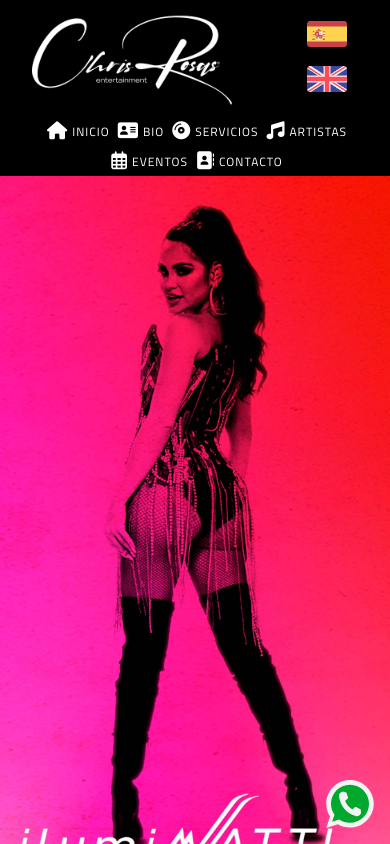
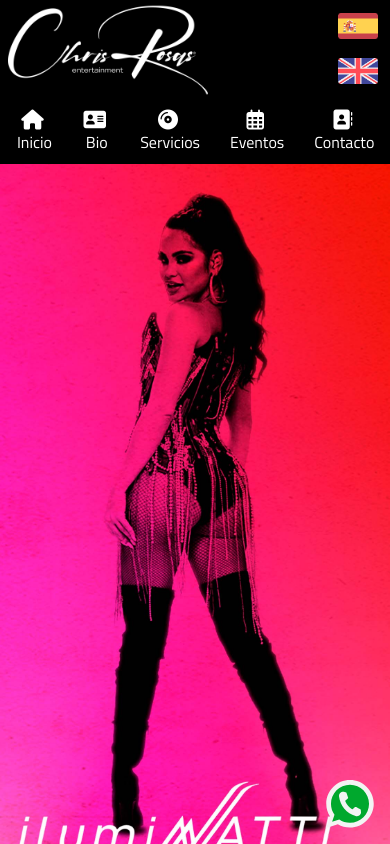
Before and after one commit to oscar-coderookie/chris-rosas-page, a React (Create React App) app: page /natti in a window 390 px wide. Shown: the top 844 px of the page. Built offline with nearby package versions, Linux system fonts and the light colour scheme.

Commit message:
ADD: mobile-menu

```diff
--- a/src/App.jsx
+++ b/src/App.jsx
@@ -1,4 +1,5 @@
 import "./App.scss";
+import React, { useState, useEffect } from "react";
 import { BrowserRouter as Router, Route, Switch } from "react-router-dom";
 import HomePage from "./pages/HomePage/HomePage";
 import ContactPage from "./pages/ContactPage/ContactPage";
@@ -9,16 +10,40 @@ import NattiNatasha from "./pages/NattiNatasha/NattiNatasha";
 import Bio from "./pages/Bio/Bio";
 import ServicesPage from "./pages/ServicesPage/ServicesPage";
 import EventsPage from "./pages/EventsPage/EventsPage";
-import { Header} from "./components";
-import CookieConsent from "react-cookie-consent";
+import { Header, MenuMobile } from "./components";
+import CookieConsent, {
+  Cookies,
+  getCookieConsentValue,
+} from "react-cookie-consent";
 import whatsappLogo from "./assets/img/whatsapp-logo.svg";
 
 function App() {
+  const [breakpoint, setBreakpoint] = useState(true);
+  const handleWindowResize = () => {
+    if (window.innerWidth > 475) {
+      setBreakpoint(true);
+    } else {
+      setBreakpoint(false);
+    }
+  };
+
+  useEffect(() => {
+    window.addEventListener("resize", handleWindowResize);
+    if (window.innerWidth > 475) {
+      setBreakpoint(true);
+    } else {
+      setBreakpoint(false);
+    }
+    return () => {
+      window.removeEventListener("resize", handleWindowResize);
+    };
+  }, []);
+
   return (
     <Router>
       <div className="app">
-        <Header />
-
+        {!breakpoint ? <MenuMobile /> : null}
+        {breakpoint ? <Header /> : null}
         <Switch>
           <Route exact path="/">
             <HomePage />
@@ -41,7 +66,7 @@ function App() {
           <Route exact path="/daddy-yankee">
             <DaddyYankee />
           </Route>
-          <Route exact path="/ñengo">
+          <Route exact path="/nengo">
             <ÑengoFlow />
           </Route>
           <Route exact path="/natti">
@@ -55,17 +80,34 @@ function App() {
         >
           <img className="whatsapp" src={whatsappLogo} alt="whatsapp" />
         </a>
+
+        {getCookieConsentValue === true ? null : (
           <CookieConsent
             debug={true}
             buttonText="Acepto"
             style={{ background: "#383838" }}
             buttonStyle={{ color: "black", fontSize: "12px" }}
             enableDeclineButton
+            hideOnAccept={true}
+            visible="byCookieValue"
+            expires={150}
             declineButtonText="No acepto"
+            onDecline={() => {
+              alert("Vale!");
+            }}
+            onAccept={(acceptedByScrolling) => {
+              if (acceptedByScrolling) {
+                // triggered if user scrolls past threshold
+                alert("Accept was triggered by user scrolling");
+              } else {
+                alert("Aviso de cookies aceptado");
+              }
+            }}
           >
             Este sitio web usa cookies. Revisa la política de privacidad para
             mayor información.
           </CookieConsent>
+        )}
       </div>
     </Router>
   );
--- a/src/components/Header/Header.jsx
+++ b/src/components/Header/Header.jsx
@@ -12,6 +12,11 @@ const Header = () => {
 
   return (
     <div className="header">
+    {ubication === "/" ? null : (
+      <div className="header__logo">
+        <img src={logo} alt="logo-chris" />
+      </div>
+    )}
       <nav className="header__nav">
         {ubication === "/" ? null : (
           <NavLink exact to="/" className="header__links">
@@ -46,14 +51,10 @@ const Header = () => {
         )}
       </nav>
 
-      <div className="header__block">
-      {ubication === "/" ? null : (
-        <div className="header__logo">
-          <img src={logo} alt="logo-chris" />
-        </div>
-      )}
+
+
       <TraductionFlags/>
-      </div>
+
 
     </div>
   );
--- a/src/components/Header/Header.scss
+++ b/src/components/Header/Header.scss
@@ -10,6 +10,8 @@
     display: flex;
     width: 100%;
     justify-content: space-around;
+    align-items: center;
+    height: auto;
   }
   &__nav {
     height: 80px;
@@ -53,7 +55,7 @@
     display: flex;
     justify-content: space-between;
     align-items: center;
-    flex-direction: column-reverse;
+    flex-direction: column;
     flex-wrap: wrap;
 
     &__logo {
--- /dev/null
+++ b/src/components/MenuMobile/MenuMobile.jsx
@@ -0,0 +1,64 @@
+import React from "react";
+import "./MenuMobile.scss";
+import logo from "../../assets/img/logo-blanco.png";
+import { NavLink, withRouter } from "react-router-dom";
+import { useTranslation } from "react-i18next";
+import TraductionFlags from "./../TraductionFlags/TraductionFlags";
+
+const MenuMobile = () => {
+  const [t, i18n] = useTranslation("global");
+
+  const ubication = window.location.pathname;
+
+  return (
+    <div className="menu-mobile">
+      <div className="menu-mobile__header">
+        <img className="menu-mobile__logo" src={logo} alt="logo" />
+        <TraductionFlags className="menu-mobile__flags" />
+      </div>
+      <nav className="menu-mobile__nav">
+        {ubication === "/" ? null : (
+          <NavLink exact to="/" className="menu-mobile__links">
+            <span className="menu-mobile__icons fas fa-home"></span>
+            {t("header.home")}
+          </NavLink>
+        )}
+        {ubication === "/bio" ? null : (
+          <NavLink exact to="/bio" className="menu-mobile__links">
+            <span className="menu-mobile__icons fas fa-address-card"></span>
+            {t("header.bio")}
+          </NavLink>
+        )}
+        {ubication === "/services" ? null : (
+          <NavLink exact to="/services" className="menu-mobile__links">
+            <span className="menu-mobile__icons fas fa-compact-disc"></span>
+            {t("header.services")}
+          </NavLink>
+        )}
+        {ubication === "/artists" ||
+        ubication === "/natti" ||
+        ubication === "/daddy-yankee" ||
+        ubication === "/nengo" ? null : (
+          <NavLink exact to="/artists" className="menu-mobile__links">
+            <span className="menu-mobile__icons fas fa-music"></span>
+            {t("header.artists")}
+          </NavLink>
+        )}
+        {ubication === "/events" ? null : (
+          <NavLink exact to="/events" className="menu-mobile__links">
+            <span className="menu-mobile__icons far fa-calendar-alt"></span>
+            {t("header.events")}
+          </NavLink>
+        )}
+        {ubication === "/contact" ? null : (
+          <NavLink exact to="/contact" className="menu-mobile__links">
+            <span className="menu-mobile__icons fas fa-address-book"></span>
+            {t("header.contact")}
+          </NavLink>
+        )}
+      </nav>
+    </div>
+  );
+};
+
+export default withRouter(MenuMobile);
--- /dev/null
+++ b/src/components/MenuMobile/MenuMobile.scss
@@ -0,0 +1,59 @@
+.menu-mobile {
+  display: flex;
+  align-items: center;
+  justify-content: center;
+  flex-direction: column;
+
+  &__header {
+    display: flex;
+    align-items: center;
+    width: 100%;
+    justify-content: space-between;
+
+  }
+  &__logo {
+    height: 100px;
+    margin-left: 8px;
+  }
+  &__nav {
+    margin: 10px 0px;
+    display: flex;
+  }
+
+  &__links {
+    text-decoration: none;
+    color: white;
+    margin: 0px 4px;
+    display: flex;
+    align-items: center;
+    justify-content: center;
+    flex-wrap: wrap;
+    font-size: 16px;
+    font-weight: 400;
+    text-transform: capitalize;
+
+    &:hover {
+      border-bottom: 2px solid white;
+    }
+  }
+  &__link-active {
+    color: gold;
+  }
+  &__icons {
+    font-size: 20px;
+    margin-right: 4px;
+  }
+
+  @media (max-width: 375px) {
+    &__nav{
+      margin: 8px 0px;
+    }
+    &__links {
+      height: 40px;
+
+    }
+    &__icons {
+      margin: 2px;
+    }
+  }
+}
--- a/src/components/SocialBar/SocialBar.scss
+++ b/src/components/SocialBar/SocialBar.scss
@@ -26,11 +26,11 @@
   &__icon {
     font-size: 60px;
     color: #d3faff;
-    filter: drop-shadow(0px 0px 2px #c0f8ff);
+    filter: drop-shadow(0px 0px 6px #c0f8ff);
     transition: all 0.2s ease-in;
 
     &:hover {
-      filter: drop-shadow(0px 0px 8px #c0f8ff);
+      filter: drop-shadow(0px 0px 12px #c0f8ff);
     }
   }
   &__legend {
--- a/src/components/TraductionFlags/TraductionFlags.jsx
+++ b/src/components/TraductionFlags/TraductionFlags.jsx
@@ -1,6 +1,5 @@
 import React from "react";
 import "./TraductionFlags.scss";
-import i18n from 'i18next';
 import { useTranslation } from "react-i18next";
 import spain from "./../../assets/img/spain.png";
 import uk from "./../../assets/img/uk.png";
--- a/src/components/TraductionFlags/TraductionFlags.scss
+++ b/src/components/TraductionFlags/TraductionFlags.scss
@@ -2,7 +2,7 @@
     display: flex;
     justify-content: center;
     position: absolute;
-    top: 10px;
+    top: 20px;
     right: 10px;
     z-index: 20;
 
@@ -19,10 +19,7 @@
     }
 
     @media (max-width: 768px ){
-        flex-direction: column;
-        position: inherit;
         width: auto;
-        top: inherit;
         margin: 0;
 
         &__btn{
--- a/src/components/index.js
+++ b/src/components/index.js
@@ -4,5 +4,14 @@ import SpotifyPlayer from "./SpotifyPlayer/SpotifyPlayer";
 import TraductionFlags from "./TraductionFlags/TraductionFlags";
 import SocialBar from "./SocialBar/SocialBar";
 import GalleryArtists from "./GalleryArtists/GalleryArtists";
+import MenuMobile from "./MenuMobile/MenuMobile";
 
-export { Header, SocialNetworks, SpotifyPlayer, TraductionFlags, SocialBar, GalleryArtists };
+export {
+  Header,
+  SocialNetworks,
+  SpotifyPlayer,
+  TraductionFlags,
+  SocialBar,
+  GalleryArtists,
+  MenuMobile,
+};
--- a/src/pages/Artists/ArtistsPage.jsx
+++ b/src/pages/Artists/ArtistsPage.jsx
@@ -21,7 +21,7 @@ const ArtistsPage = () => {
           </div>
         </NavLink>
 
-        <NavLink exact to="/ñengo">
+        <NavLink exact to="/nengo">
           <div className="artists-page__img-container">
             <img
               className="artists-page__img"
--- a/src/pages/ÑengoFlow/ÑengoFlow.scss
+++ b/src/pages/ÑengoFlow/ÑengoFlow.scss
@@ -4,6 +4,7 @@
     flex-direction: column;
     align-items: center;
     justify-content: center;
+    width: 100%;
   }
 
   &-flow__title{
@@ -33,6 +34,10 @@
   &-flow__bio{
     background: url(./../../assets/img/background-neon-2.jpg);
     width: 100%;
+    display: flex;
+    justify-content: center;
+    align-items: center;
+    flex-direction: column;
     background-size: cover;
     padding-bottom: 40px;
   }
```
Also changed, not shown: 1 other file (tests, documents, lock files or other folders). Lines whose indentation alone changed are shown as unchanged.
